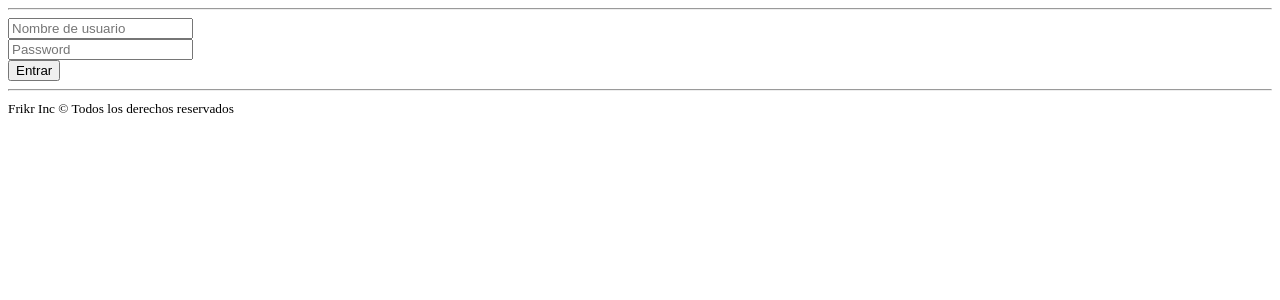
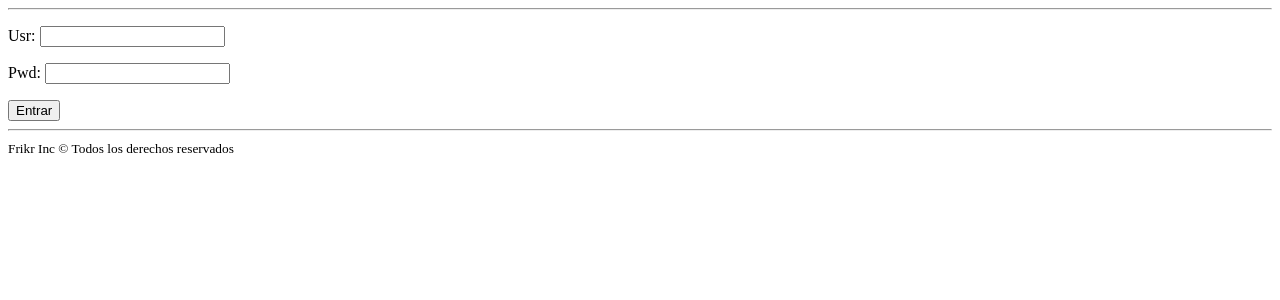
Before and after one commit to frisinacho/Frikr, a Django app: page /login in a window 1280 px wide. Shown: the part 26-326 px from the top of the page. Run offline with Django 3.2, Linux system fonts and the light colour scheme.

Commit message:
Changed HTML using forms

```diff
--- a/users/templates/users/login.html
+++ b/users/templates/users/login.html
@@ -10,12 +10,7 @@
 
 <form method="post">
     {% csrf_token %}
-    <div>
-        <input type="text" name="usr" placeholder="Nombre de usuario"/>
-    </div>
-    <div>
-        <input type="password" name="pwd" placeholder="Password" />
-    </div>
+    {{ login_form.as_p }}
     <div>
         <button>Entrar</button>
     </div>
```
